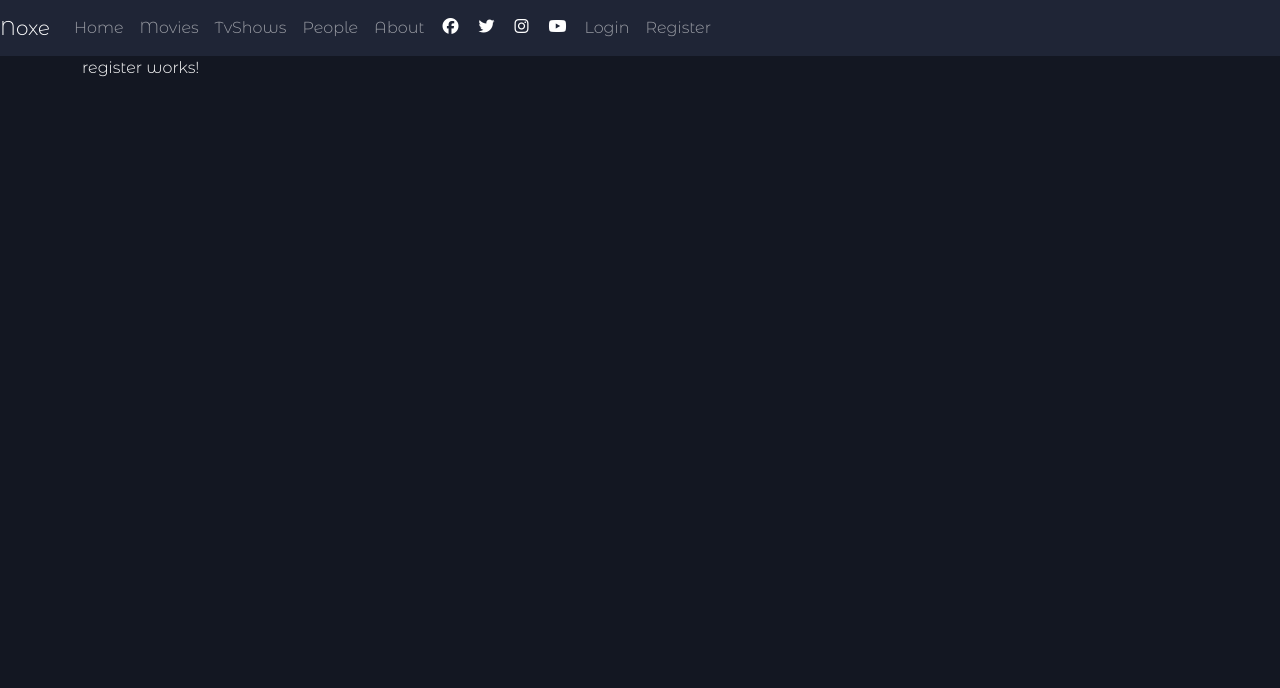
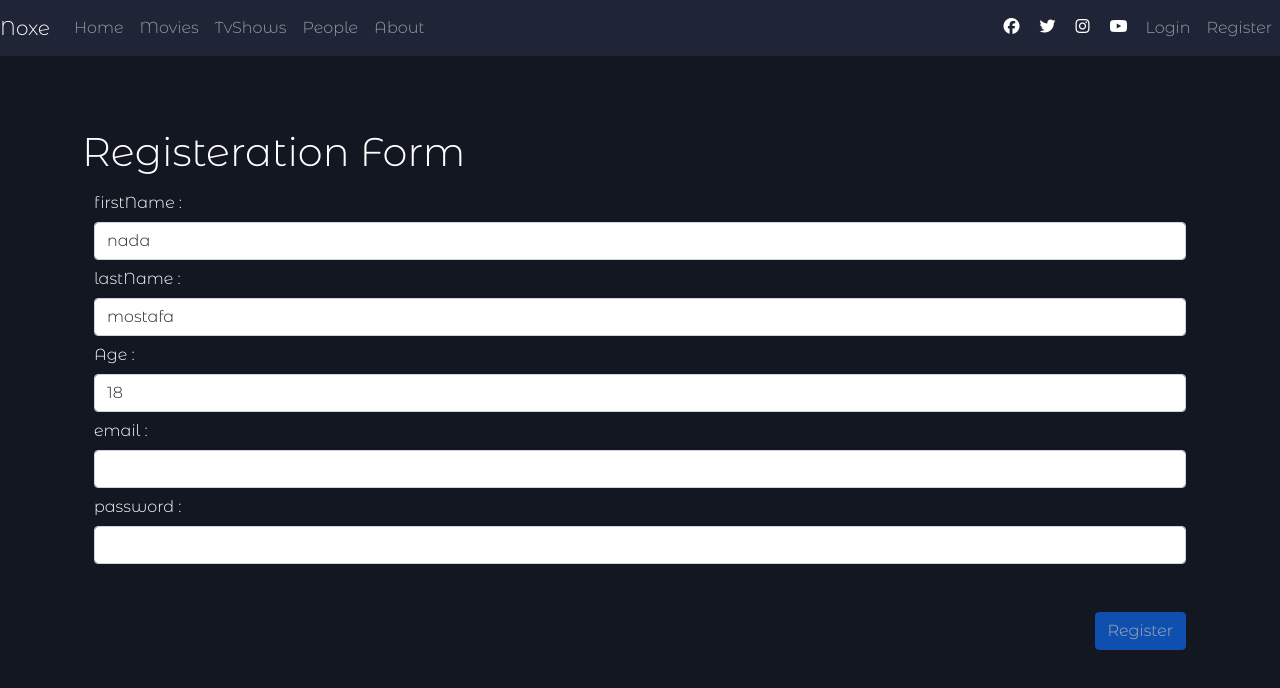
Before and after one commit to Nadamostafa2/trendingProj, an Angular app: page /register in a window 1280 px wide. Shown: the top 688 px of the page. Built offline with nearby package versions, Linux system fonts and the light colour scheme.

Commit message:
add login & Register paages

```diff
--- a/src/app/app.module.ts
+++ b/src/app/app.module.ts
@@ -13,6 +13,7 @@ import { RegisterComponent } from './register/register.component';
 import { PeopleComponent } from './people/people.component';
 import { NotFoundComponent } from './not-found/not-found.component';
 import{HttpClientModule} from '@angular/common/http'
+import { ReactiveFormsModule } from '@angular/forms';
 @NgModule({
   declarations: [
     AppComponent,
@@ -29,7 +30,8 @@ import{HttpClientModule} from '@angular/common/http'
   imports: [
     BrowserModule,
     AppRoutingModule,
-    HttpClientModule
+    HttpClientModule,
+    ReactiveFormsModule
   ],
   providers: [],
   bootstrap: [AppComponent]
--- a/src/app/header/header.component.html
+++ b/src/app/header/header.component.html
@@ -1,7 +1,7 @@
 <nav class="navbar navbar-expand-sm navbar-dark ">
     <a class="navbar-brand" href="#">Noxe</a>
     <div class="collapse navbar-collapse" id="collapsibleNavId">
-        <ul class="navbar-nav mr-auto mt-2 mt-lg-0">
+        <ul class="navbar-nav mt-2 mt-lg-0">
             <li class="nav-item ">
                 <a class="nav-link" routerLink="home">Home</a>
             </li>
@@ -20,8 +20,9 @@
             </li>
 
         </ul>
-        <ul class="  navbar-nav ">
-            <div class="social-icons">
+
+        <ul class=" navbar-nav ms-auto mt-2 mt-lg-0">
+            <div class="social-icons ">
                 <i class="fab fa-facebook"></i>
                 <i class="fab fa-twitter"></i>
                 <i class="fab fa-instagram "></i>
@@ -39,5 +40,10 @@
                 <a class="nav-link" routerLink="register">Register</a>
             </li>
         </ul>
+
+
+        <div class="">
+
+        </div>
     </div>
 </nav>
--- a/src/app/login/login.component.html
+++ b/src/app/login/login.component.html
@@ -1 +1,30 @@
-<p>login works!</p>
+<br>
+<h1 class="mt-5">Login Form</h1>
+<div class="container">
+    <form  (ngSubmit)="login()" [formGroup]="loginForm">
+         <div class="form-group row">
+            <label for="email" class="col-sm-1-12 col-form-label">email :</label>
+            <div class="col-sm-1-12">
+                <input formControlName="email" type="email" class="form-control" name="email" id="email" >
+                <span *ngIf="loginForm.controls['email'].invalid && loginForm.controls['email'].touched" class="text-danger">Not valid email </span>
+            </div>
+        </div>
+
+        <div class="form-group row">
+            <label for="password" class="col-sm-1-12 col-form-label">password :</label>
+            <div class="col-sm-1-12">
+                <input formControlName="password" type="password" class="form-control" name="password" id="password" >
+                <span *ngIf="loginForm.controls['password'].invalid && loginForm.controls['password'].touched" class="text-danger">Not valid password</span>
+            </div>
+        </div>
+        <div class="mt-5">don't have account ? <a routerLink="/register">Register</a></div>
+
+        <div class="form-group  row float-end">
+
+            <div class="mt-3">
+                <button [disabled]="loginForm.invalid" type="submit" class="btn btn-primary m-auto">Login</button>
+            </div>
+        </div>
+
+    </form>
+</div>
--- a/src/app/login/login.component.ts
+++ b/src/app/login/login.component.ts
@@ -1,4 +1,5 @@
 import { Component, OnInit } from '@angular/core';
+import { FormControl, FormGroup, Validators } from '@angular/forms';
 
 @Component({
   selector: 'app-login',
@@ -11,5 +12,15 @@ export class LoginComponent implements OnInit {
 
   ngOnInit(): void {
   }
+ loginForm:FormGroup= new FormGroup({
+  'email':new FormControl("",[Validators.required,Validators.email]),
+  'password':new FormControl("",[Validators.required,Validators.minLength(3)])
 
+
+   } )
+   login(){
+    if(this.loginForm.invalid)
+    return;
+
+  }
 }
--- a/src/app/register/register.component.html
+++ b/src/app/register/register.component.html
@@ -1 +1,54 @@
-<p>register works!</p>
+<br>
+<h1 class="mt-5">Registeration Form</h1>
+<div class="container">
+    <form (ngSubmit)="register()"  [formGroup]="registerForm">
+
+        <div class="form-group row">
+            <label for="inputName" class="col-sm-1-12 col-form-label">firstName :</label>
+            <div class="col-sm-1-12">
+                <input formControlName="first_name" type="text" class="form-control"  id="inputName" >
+                <span *ngIf="registerForm.controls['first_name'].invalid && registerForm.controls['first_name'].touched" class="text-danger">name requried</span>
+            </div>
+        </div>
+
+        <div class="form-group row">
+            <label for="lastName" class="col-sm-1-12 col-form-label">lastName :</label>
+            <div class="col-sm-1-12">
+                <input formControlName="last_name" type="text" class="form-control" name="lastName" id="lastName" >
+                <span *ngIf="registerForm.controls['last_name'].invalid && registerForm.controls['last_name'].touched" class="text-danger">Not valid min length must be 3</span>
+
+            </div>
+        </div>
+
+        <div class="form-group row">
+            <label for="age" class="col-sm-1-12 col-form-label">Age :</label>
+            <div class="col-sm-1-12">
+                <input formControlName="age" type="number" class="form-control" name="age" id="age" >
+                <span *ngIf="registerForm.controls['age'].invalid && registerForm.controls['age'].touched" class="text-danger">Not valid age must be +18</span>
+            </div>
+        </div>
+
+        <div class="form-group row">
+            <label for="email" class="col-sm-1-12 col-form-label">email :</label>
+            <div class="col-sm-1-12">
+                <input formControlName="email" type="email" class="form-control" name="email" id="email" >
+                <span *ngIf="registerForm.controls['email'].invalid && registerForm.controls['email'].touched" class="text-danger">Not valid email </span>
+            </div>
+        </div>
+
+        <div class="form-group row">
+            <label for="password" class="col-sm-1-12 col-form-label">password :</label>
+            <div class="col-sm-1-12">
+                <input formControlName="password" type="password" class="form-control" name="password" id="password" >
+                <span *ngIf="registerForm.controls['password'].invalid && registerForm.controls['password'].touched" class="text-danger">Not valid password</span>
+            </div>
+        </div>
+
+        <div class="form-group  row float-end">
+            <div class="mt-5">
+                <button [disabled]="registerForm.invalid" type="submit" class="btn btn-primary m-auto ">Register</button>
+            </div>
+        </div>
+
+    </form>
+</div>
--- a/src/app/register/register.component.ts
+++ b/src/app/register/register.component.ts
@@ -1,4 +1,5 @@
 import { Component, OnInit } from '@angular/core';
+import { EmailValidator, FormControl, FormGroup, Validators } from '@angular/forms';
 
 @Component({
   selector: 'app-register',
@@ -11,5 +12,17 @@ export class RegisterComponent implements OnInit {
 
   ngOnInit(): void {
   }
+  registerForm:FormGroup= new FormGroup({
+    'first_name': new FormControl("nada",Validators.required),
+	  'last_name':new FormControl("mostafa",[Validators.minLength(3),Validators.maxLength(30)]),
+    'age':new FormControl("18",[Validators.min(18),Validators.max(50)]),
+    'email':new FormControl("",[Validators.required,Validators.email]),
+    'password':new FormControl("",[Validators.required,Validators.minLength(3)])
+
+   } )
+   register(){
+     if(this.registerForm.invalid)
+     return;
+   }
 
 }
```
Also changed, not shown: src/app/auth.service.ts (added, +9 -0 lines).
